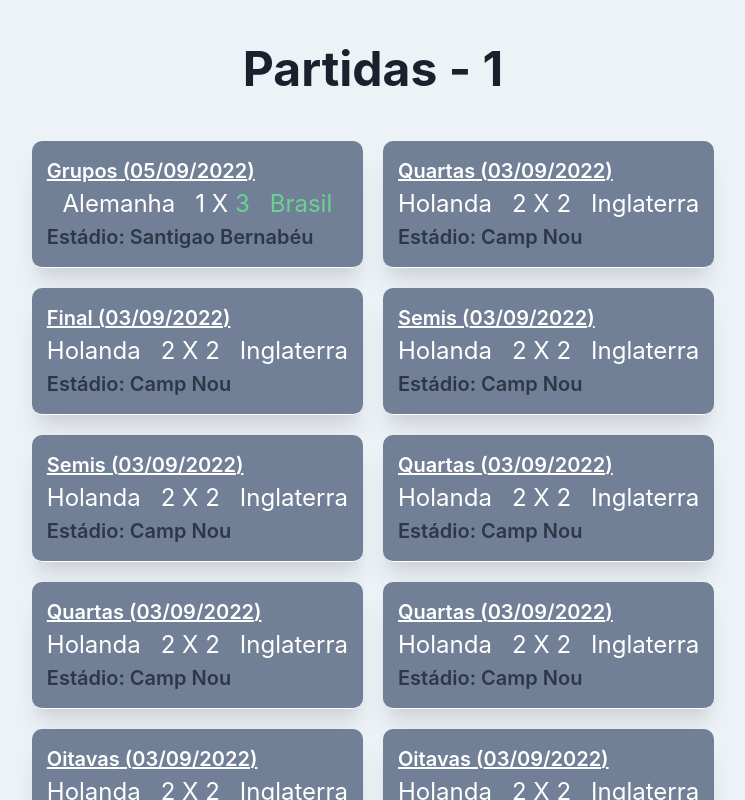
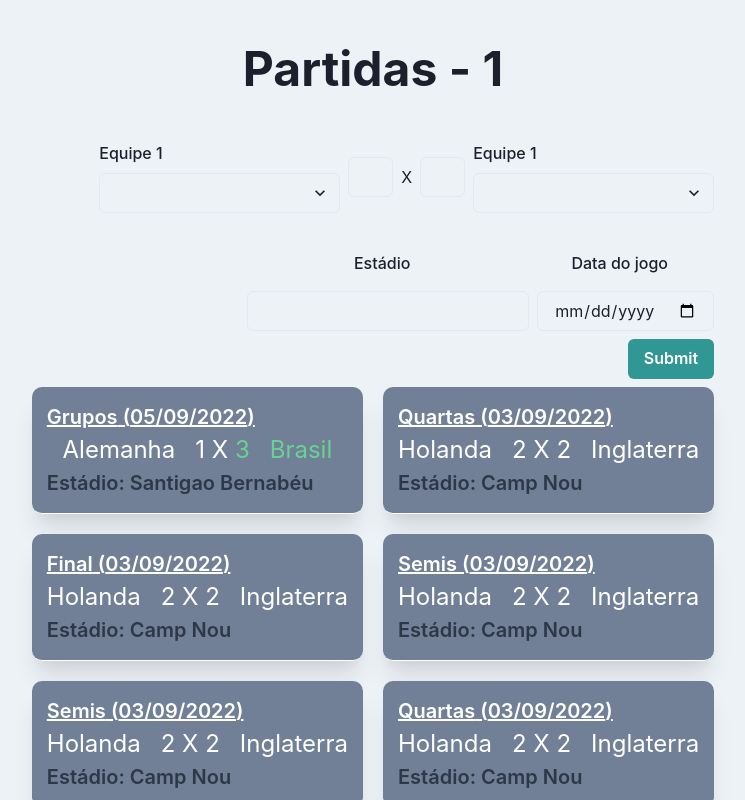
Before and after one commit to Hedg0305/copa-do-mundo, a Next.js app: page /1/matches in a window 1280 px wide. Shown: the top 800 px of the page, without its empty margins (267-1012 px from the left). Built offline with nearby package versions, Linux system fonts and the light colour scheme.

Commit message:
ADD: match input

```diff
--- a/src/api/team.ts
+++ b/src/api/team.ts
@@ -14,8 +14,9 @@ export interface Team {
 }
 
 export const getTeams = async (year: number) => {
-  const { data } = await API.get<Team[]>(`/equipes?ano=${year}`);
-  return data;
+  const response = await API.get<Team[]>(`/equipes?ano=${year}`);
+  console.log(response);
+  return response.data;
 };
 
 export const createTeam = async (pais: string, ano: number, grupo: string) => {
--- /dev/null
+++ b/src/components/AddMatchForm/index.tsx
@@ -0,0 +1,145 @@
+import {
+  Box,
+  Button,
+  FormControl,
+  FormLabel,
+  HStack,
+  Input,
+  Select,
+  VStack,
+} from "@chakra-ui/react";
+import { GetServerSideProps } from "next";
+import router from "next/router";
+import React, { useState } from "react";
+import { getTeams, Team } from "../../api/team";
+import { TeamInfo } from "../../pages/[edition]/[id]/[team]";
+
+interface ServerSideProps {
+  edition: string;
+}
+
+interface PageProps {
+  teams: string[];
+}
+
+const AddMatchForm = ({ teams }: PageProps) => {
+  const [team1, setTeam1] = useState("");
+  const [goalsTeam1, setGoalsTeam1] = useState("");
+  const [team2, setTeam2] = useState("");
+  const [goalsTeam2, setGoalsTeam2] = useState("");
+  const [stadium, setStadium] = useState("");
+  const [gameDate, setGameDate] = useState("");
+  // const allTeams = async () => await getTeams(2022);
+  // allTeams().then((resp) => {});
+
+  const handleSubmit = () => {
+    if (team1 && team2 && goalsTeam1 && goalsTeam2) {
+    }
+  };
+
+  return (
+    <FormControl gap='20px' maxWidth='800px'>
+      <VStack display='flex' alignItems='flex-end'>
+        <HStack mb='30px'>
+          <Box>
+            <FormLabel htmlFor='team1'>Equipe 1</FormLabel>
+            <Select
+              id='team1'
+              value={team1}
+              onChange={(e) => setTeam1(e.target.value)}
+              w='241px'
+            >
+              {teams?.map((team) => (
+                <option key={team} value={team}>
+                  {team}
+                </option>
+              ))}
+            </Select>
+          </Box>
+          <Box>
+            <Input
+              maxWidth='45px'
+              id='goalsTeam1'
+              type='number'
+              value={goalsTeam1}
+              onChange={(e) => setGoalsTeam1(e.target.value)}
+            />
+          </Box>
+          <Box>X</Box>
+          <Box>
+            <Input
+              maxWidth='45px'
+              id='goalsTeam2'
+              type='number'
+              value={goalsTeam2}
+              onChange={(e) => setGoalsTeam2(e.target.value)}
+            />
+          </Box>
+          <Box>
+            <FormLabel htmlFor='team1'>Equipe 1</FormLabel>
+            <Select
+              id='team1'
+              value={team2}
+              onChange={(e) => setTeam2(e.target.value)}
+              w='241px'
+            >
+              {teams?.map((team) => (
+                <option key={team} value={team}>
+                  {team}
+                </option>
+              ))}
+            </Select>
+          </Box>
+        </HStack>
+        <HStack>
+          <VStack>
+            <FormLabel htmlFor='stadium'>Estádio</FormLabel>
+            <Box>
+              <Input
+                id='stadium'
+                type='stadium'
+                value={stadium}
+                onChange={(e) => setStadium(e.target.value)}
+              />
+            </Box>
+          </VStack>
+          <VStack>
+            <FormLabel htmlFor='gameDate'>Data do jogo</FormLabel>
+            <Input
+              id='gameDate'
+              type='date'
+              value={gameDate}
+              onChange={(e) => setGameDate(e.target.value)}
+            />
+          </VStack>
+        </HStack>
+        <Button colorScheme='teal' type='submit' onClick={handleSubmit}>
+          Submit
+        </Button>
+      </VStack>
+    </FormControl>
+  );
+};
+
+export default AddMatchForm;
+
+export const getServerSideProps: GetServerSideProps = async ({ params }) => {
+  // const { edition } = params as unknown as ServerSideProps;
+  // console.log(edition);
+  // const [year, country] = edition.split("-");
+  // console.log(year);
+
+  const allTeams = await getTeams(2022);
+  const teams = formatTeams(allTeams);
+
+  return {
+    props: {
+      teams,
+    },
+  };
+};
+
+const formatTeams = (teams: Team[]) => {
+  const formatedTeams = teams.map<string>((team) => team.pais);
+  return formatedTeams;
+};
--- a/src/components/Edition/index.tsx
+++ b/src/components/Edition/index.tsx
@@ -15,7 +15,7 @@ const Edition = ({ country, id, year }: EditionProps) => {
         cursor='pointer'
         transition='0.4s'
         _hover={{
-          color: "gray.300",
+          color: "gray.400",
           _after: {
             w: "100%",
           },
--- a/src/pages/[edition]/matches.tsx
+++ b/src/pages/[edition]/matches.tsx
@@ -2,6 +2,7 @@ import React from "react";
 import { GetServerSideProps } from "next";
 import { Box, Center, Grid, Heading, VStack } from "@chakra-ui/react";
 import Match from "../../components/Match";
+import AddMatchForm from "../../components/AddMatchForm";
 interface ServerSideProps {
   edition: string;
 }
@@ -30,6 +31,7 @@ const Matches = ({ year, matches }: PageProps) => {
           <Heading as='h1' size='2xl' mb='10'>
             Partidas - {year}
           </Heading>
+          <AddMatchForm />
           <Grid gridTemplateColumns='repeat(2, 1fr)' gap='20px'>
             {matches.map((match, index) => (
               <Match
```
Also changed, not shown: src/pages/[edition]/index.tsx (line endings or trailing spaces).
